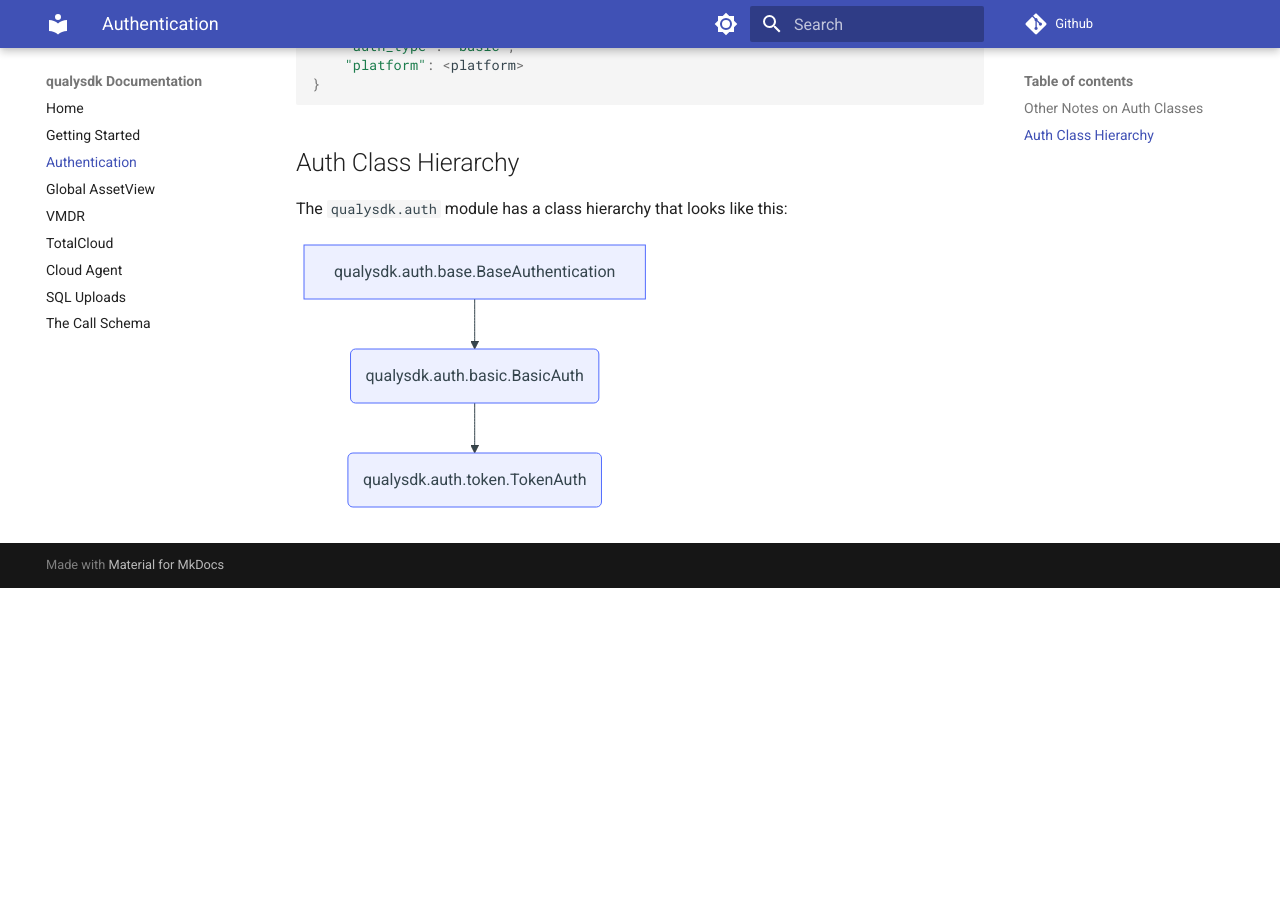
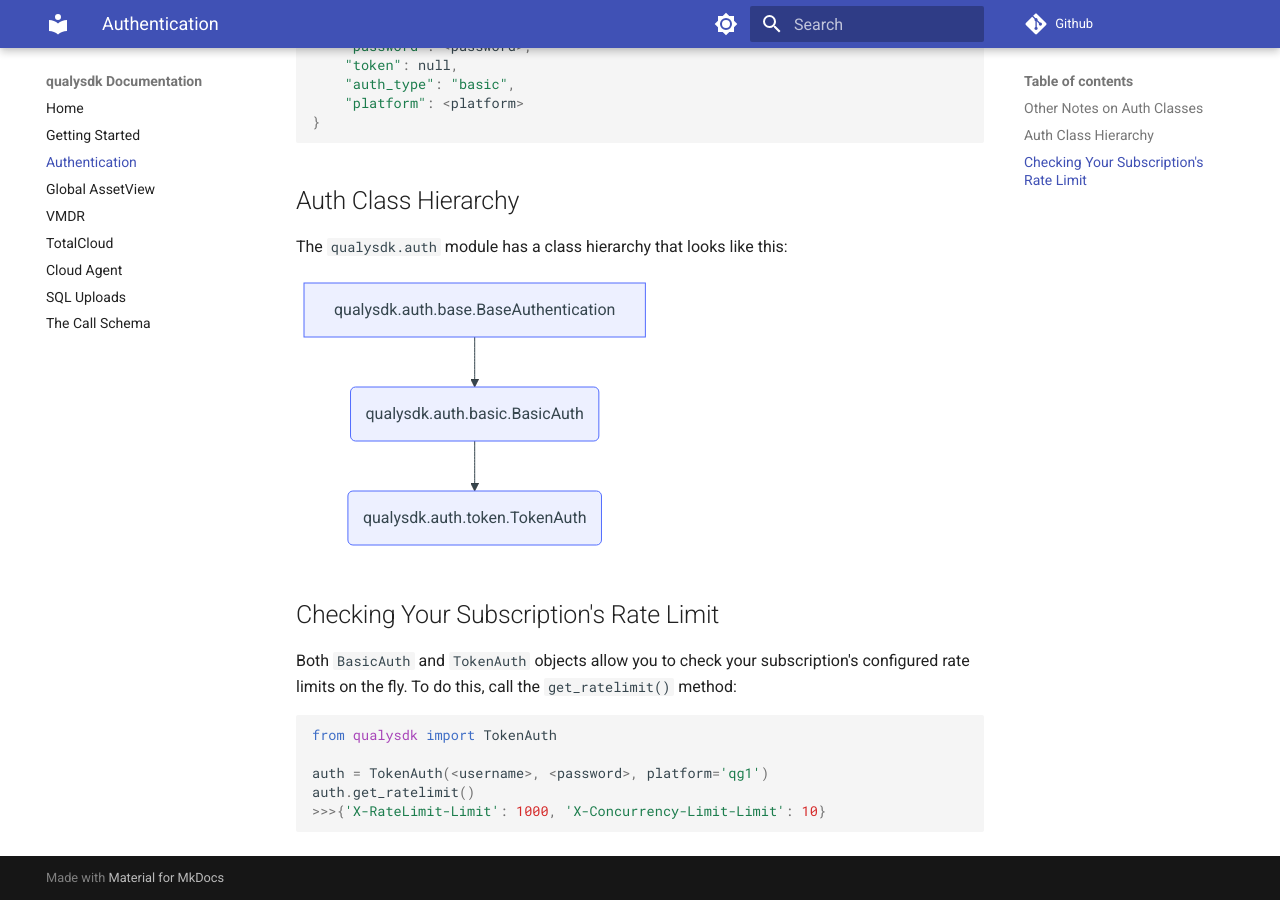
Before and after one commit to 0x41424142/qualysdk, an MkDocs documentation site: the page built from docs/authentication.md, in a window 1280 px wide and 900 px high, scrolled down 1532 px. Built offline with MkDocs 1.6.1 and Material for MkDocs 9.7.7, drawn with Linux system fonts in a browser that asks for light colours; comment, search, counter and statistics services are not loaded; before the commit the page ends 2120 px from its top, so only the background shows below that; some of the changed text lies outside the part shown.

Commit message:
Update authentication.md

````diff
--- a/docs/authentication.md
+++ b/docs/authentication.md
@@ -19,6 +19,8 @@ with BasicAuth(<username>,<password>, platform='qg1') as auth:
 
 >>>qualysdk.exceptions.Exceptions.AuthTypeMismatchError: Auth type mismatch. Expected token but got basic.
  ```
+
+Both authentication objects also support automatic rate limit respecting. The SDK will warn you as you get close to an API endpoint's limit and automatically sleep until the limit is lifted, continuing the call afterwards (See below for an example with ```TokenAuth```)
 
 ## ```TokenAuth```-specific Notes
 
@@ -82,3 +84,15 @@ graph
 A[qualysdk.auth.base.BaseAuthentication]-->B(qualysdk.auth.basic.BasicAuth)
 B --> C(qualysdk.auth.token.TokenAuth)
 ```
+
+## Checking Your Subscription's Rate Limit
+
+Both ```BasicAuth``` and ```TokenAuth``` objects allow you to check your subscription's configured rate limits on the fly. To do this, call the ```get_ratelimit()``` method:
+
+```py
+from qualysdk import TokenAuth
+
+auth = TokenAuth(<username>, <password>, platform='qg1')
+auth.get_ratelimit()
+>>>{'X-RateLimit-Limit': 1000, 'X-Concurrency-Limit-Limit': 10}
+```
````
